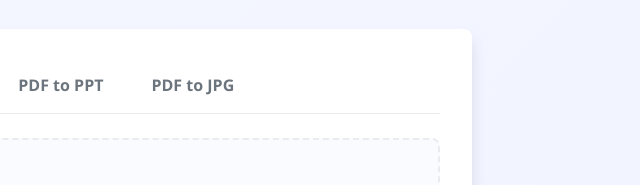
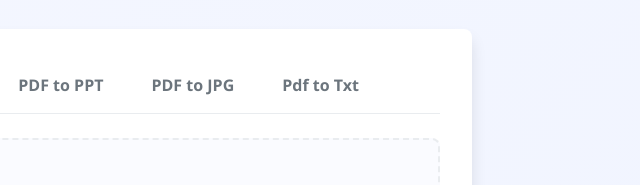
Before and after one commit to convertor-ai/pdf, a plain HTML site: page index.html in a window 1280 px wide. Shown: the part 420-605 px from the top of the page, 568-1208 px from the left. Drawn offline with Linux system fonts and the light colour scheme.

Commit message:
Update index.html

```diff
--- a/index.html
+++ b/index.html
@@ -738,6 +738,7 @@
                     <div class="tab">PDF to Excel</div>
                     <div class="tab">PDF to PPT</div>
                     <div class="tab">PDF to JPG</div>
+                    <div class="tab">Pdf to Txt</div>
                 </div>
 
                 <div class="file-drop-area" id="dropArea">
```
